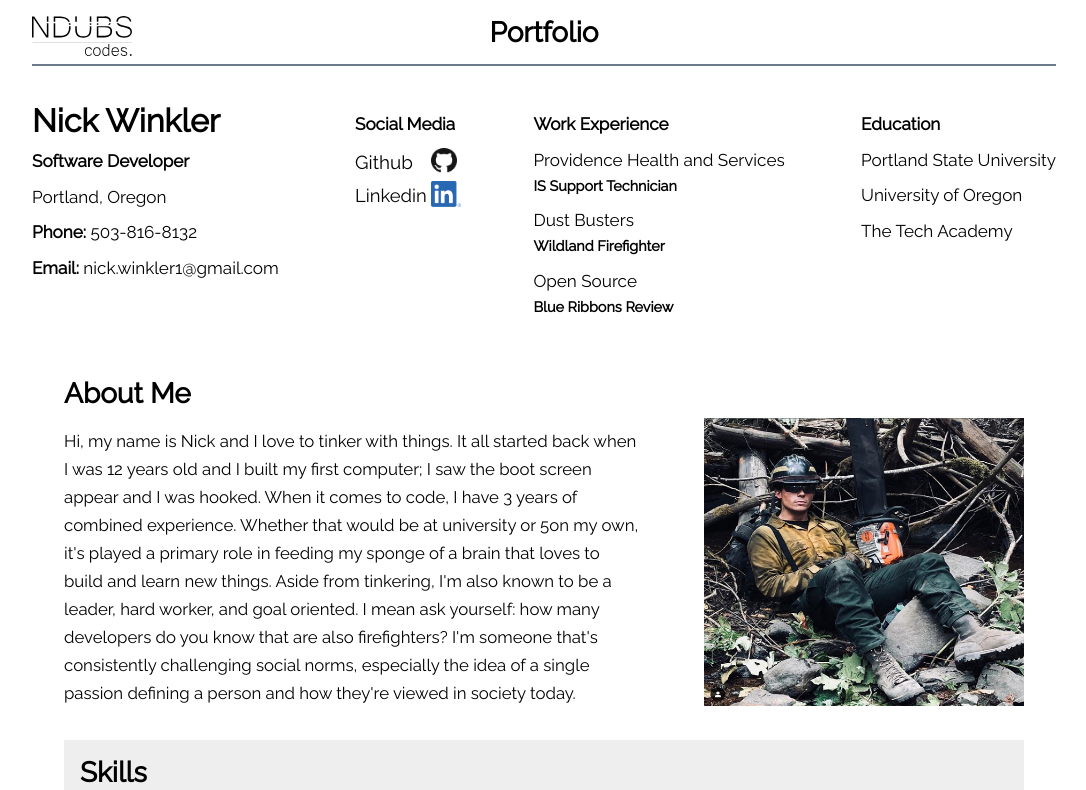
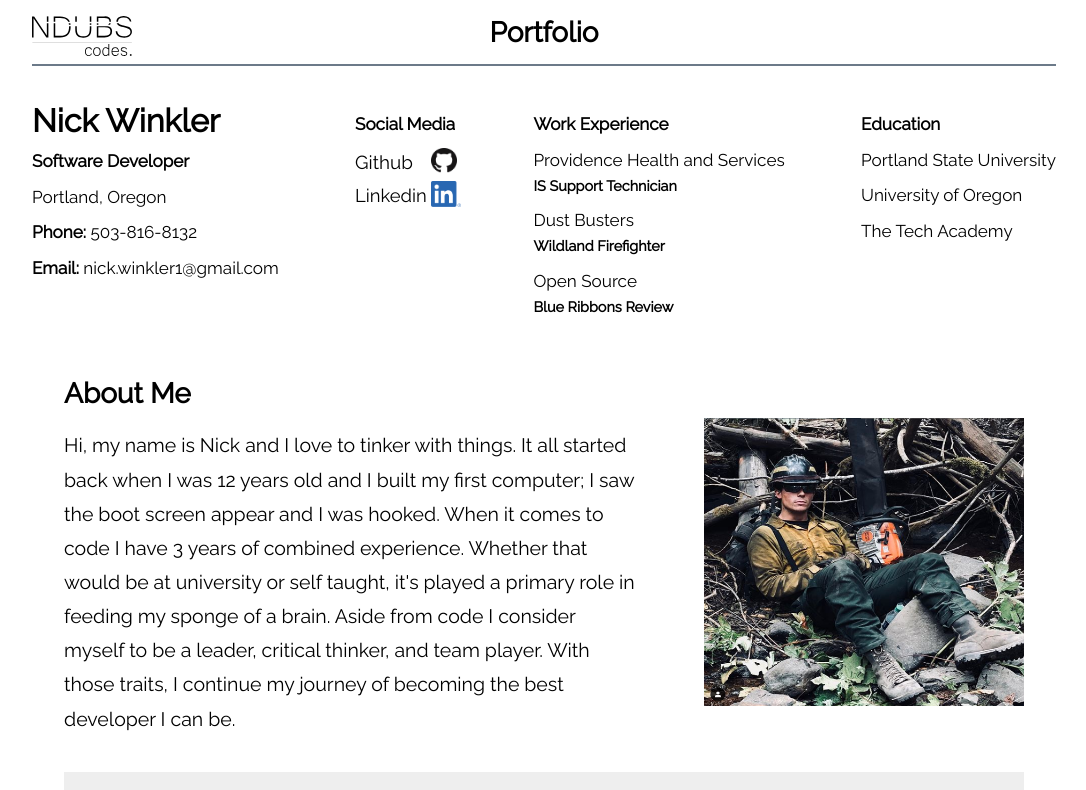
Before and after one commit to ndubs18/portfolioV2, a React (Create React App) app: page / in a window 1280 px wide. Shown: the top 790 px of the page, without its empty margins (96-1182 px from the left). Built offline with nearby package versions, Linux system fonts and the light colour scheme.

Commit message:
changed summary text and font size

```diff
--- a/src/App.css
+++ b/src/App.css
@@ -346,7 +346,7 @@ footer {
   height: auto;
   width: 100%;
   margin: 0;
-  padding: 0 0 0 .5rem;
+  padding: 0 0 .5rem .9rem;
   color:black;
   z-index: 100;
   text-align: start;
--- a/src/App.js
+++ b/src/App.js
@@ -52,16 +52,15 @@ function App() {
                 <h2>About Me</h2>
                 {/* WEBPACK MAKES US USE REQUIRE WHEN ADDING IMAGES */}
                 <img src={require('./images/firefighting.jpg')} alt="fire"/>
-                <p>Hi, my name is Nick and I love to tinker with things. It all started back
+                <p className="summaryTxt" style={{fontSize: "1.22rem", lineHeight: "1.75"}}>Hi, my name is Nick and I love to tinker with things. It all started back
                   when I was 12 years old and I built my first computer; I saw the boot
-                  screen appear and I was hooked. When it comes to code, I have 3
+                  screen appear and I was hooked. When it comes to code I have 3
                   years of combined experience. Whether that would be at university or
-                5on my own, it's played a primary role in feeding my sponge of a brain
-                  that loves to build and learn new things. Aside from tinkering, I'm also
-                  known to be a leader, hard worker, and goal oriented. I mean ask
-                  yourself: how many developers do you know that are also firefighters?
-                  I'm someone that's consistently challenging social norms, especially
-                  the idea of a single passion defining a person and how they're viewed in society today.</p>
+                  self taught, it's played a primary role in feeding my sponge of a brain. Aside from
+                  code I consider myself to be a leader, critical thinker, and team player. With those traits, I continue
+                  my journey of becoming the best developer I can be.
+
+                  </p>
 
               </div>
               <div className="skills">
```
